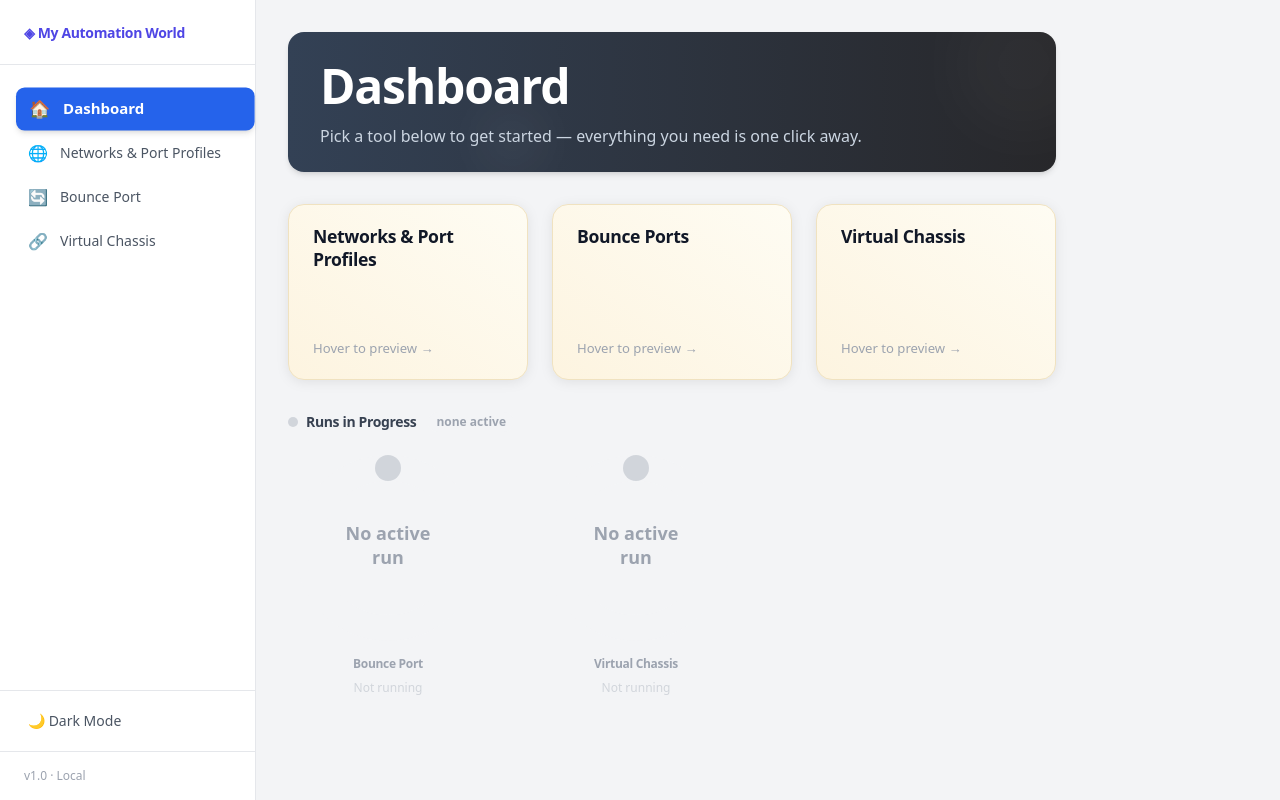
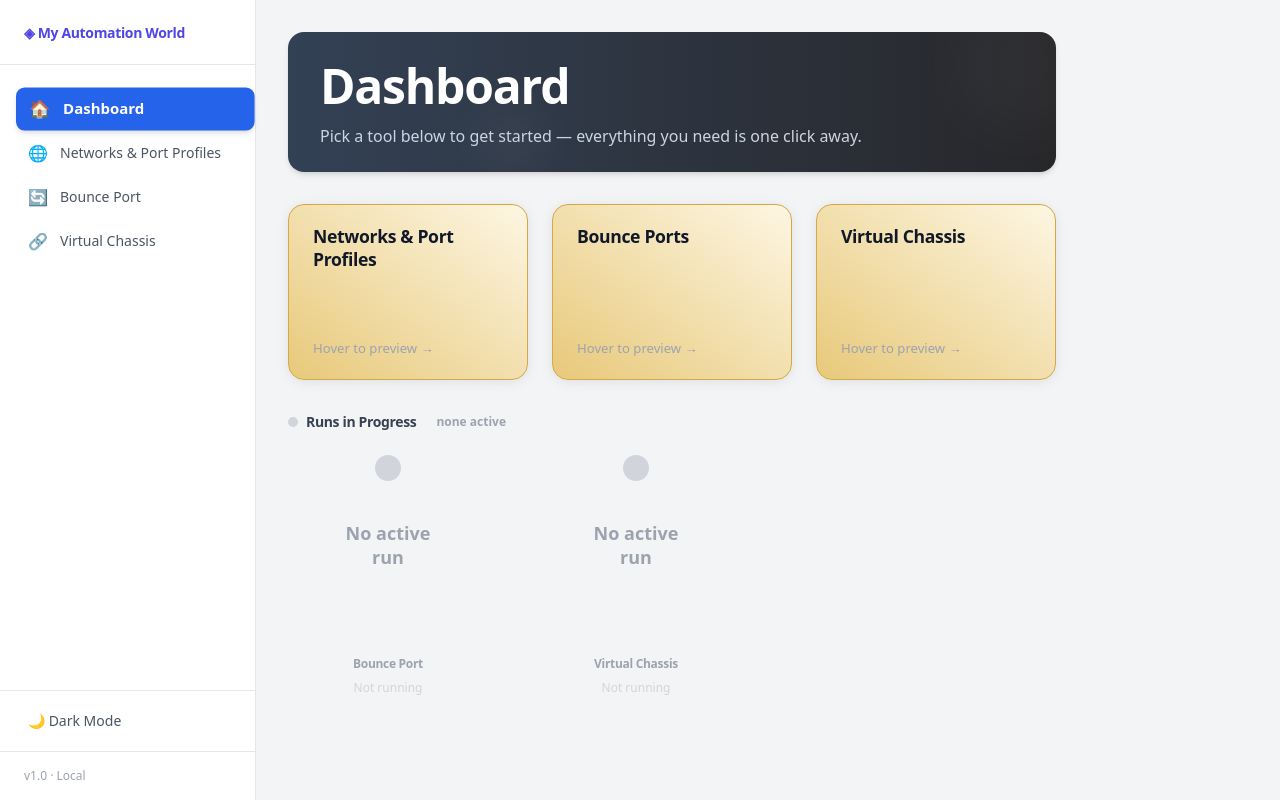
Before and after one commit to amruthasatishkumar/Vkhot-Development, a React (Vite) app in the folder dashboard-app/frontend/: page / in a window 1280 px wide. Built offline with nearby package versions, Linux system fonts and the light colour scheme.

Commit message:
dashboard9

```diff
--- a/dashboard-app/frontend/src/pages/DashboardHome.jsx
+++ b/dashboard-app/frontend/src/pages/DashboardHome.jsx
@@ -52,7 +52,7 @@ function FlipCard({ title, backHeader, backItems, onClick }) {
 
         {/* Front */}
         <div
-          style={{ ...faceBase, background: 'linear-gradient(to top right, #fdf4e0, #fefcf3)', border: '1px solid #f0e2c0' }}
+          style={{ ...faceBase, background: 'linear-gradient(to top right, #e8c97a, #fdf6e3)', border: '1px solid #d4a843' }}
         >
           <p style={{ fontSize: '1.1rem', fontWeight: 800, letterSpacing: '-0.02em', color: '#111827', lineHeight: 1.3 }}>
             {title}
```
